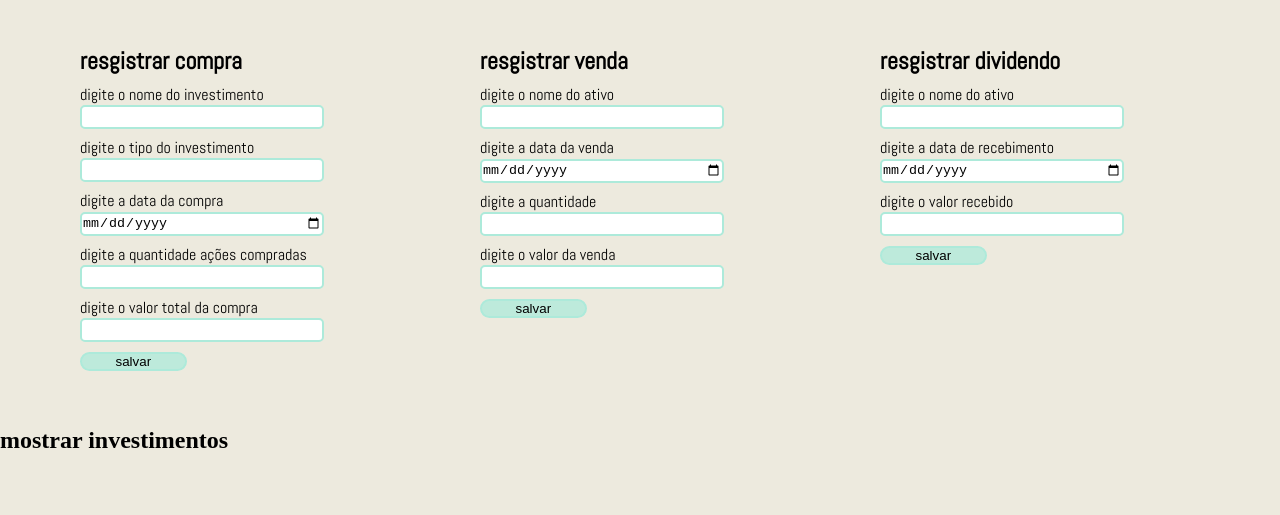
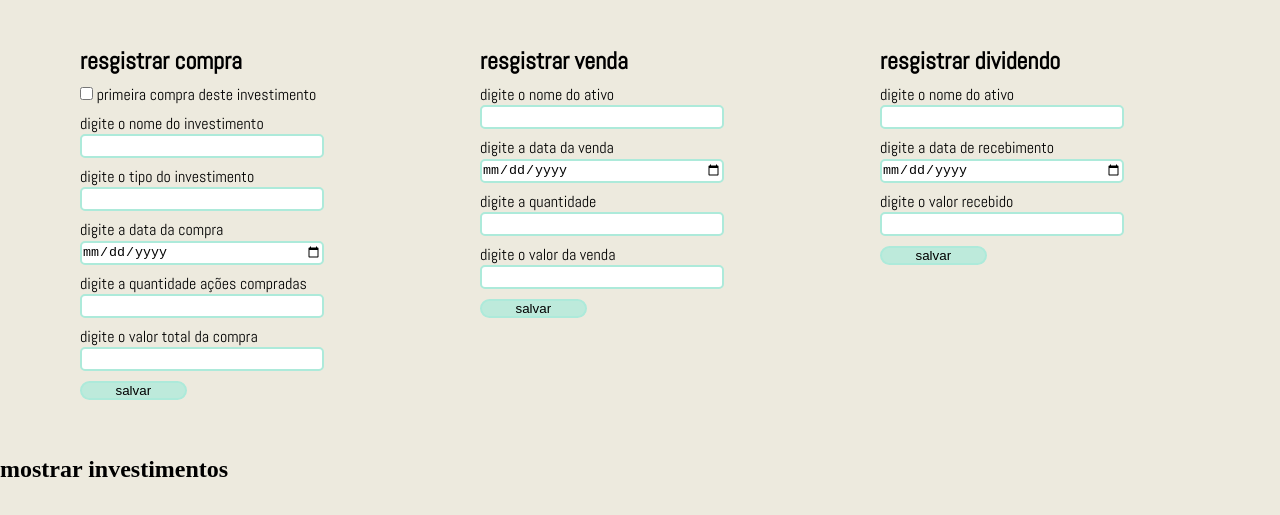
Before and after one commit to robson-alessandro/controle-investimentos, a plain HTML site: page index.html in a window 1280 px wide. Shown: the part 61-576 px from the top of the page. Drawn offline with Linux system fonts and the light colour scheme; a web font is replaced by a local one.

Commit message:
segundo commit

```diff
--- a/frontend.js
+++ b/frontend.js
@@ -10,7 +10,8 @@ botaoCompra.addEventListener('click',(event)=>{
     const dataInvestimento = document.getElementById('data_compra_investimento').value
     const quantidadeInvestimento = document.getElementById('quantidade_compra_investimento').value
     const valorCompra = document.getElementById('valor_compra_investimento').value
+    const primeiraCompra = document.getElementById('primeira_compra')
     console.log(`${nomeInvestimento}-${tipoInvestimento}-${dataInvestimento}-${quantidadeInvestimento}-${valorCompra
 
-    }`)
+    }-${primeiraCompra.checked}`)
 })
--- a/index.html
+++ b/index.html
@@ -14,6 +14,10 @@
         <form class="painel_registrar" id="registro_compra">
             <h2 class="titulo_secundario">resgistrar compra</h2>
             <ul>
+                <li>
+                    <input type="checkbox" class="botao_radio" id="primeira_compra" value="true">
+                    <label for="primeira_compra">primeira compra deste investimento</label>
+                </li>
                 <li>
                     <label >digite o nome do investimento</label>
                     <input type="text" id="nome_compra_investimento">
--- a/style.css
+++ b/style.css
@@ -14,6 +14,10 @@
 }
 body{
     background-color: var(--cor-fundo);
+}
+.botao_radio{
+    width: auto;
+    height: auto;
 }
 
 .titulo_principal{
```
